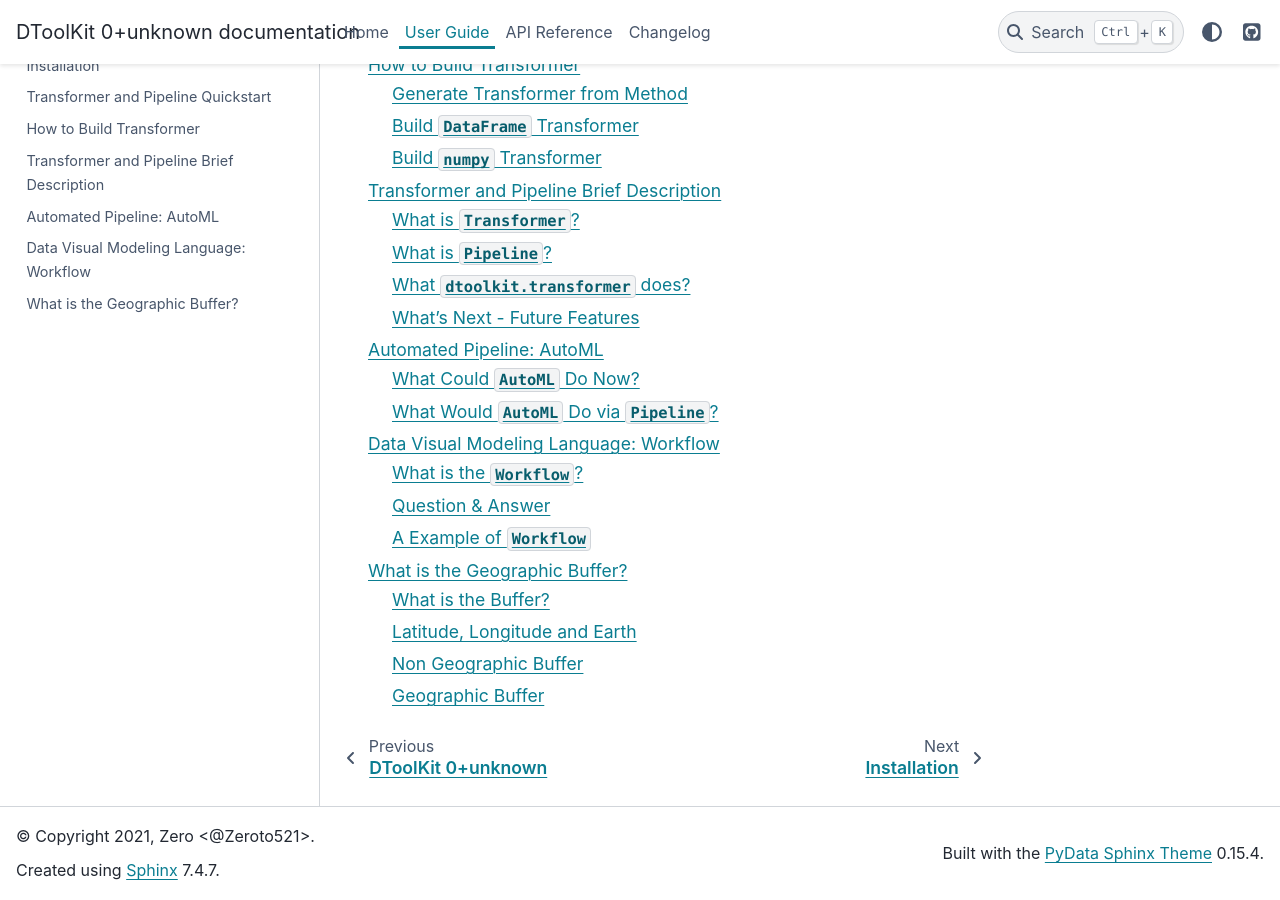
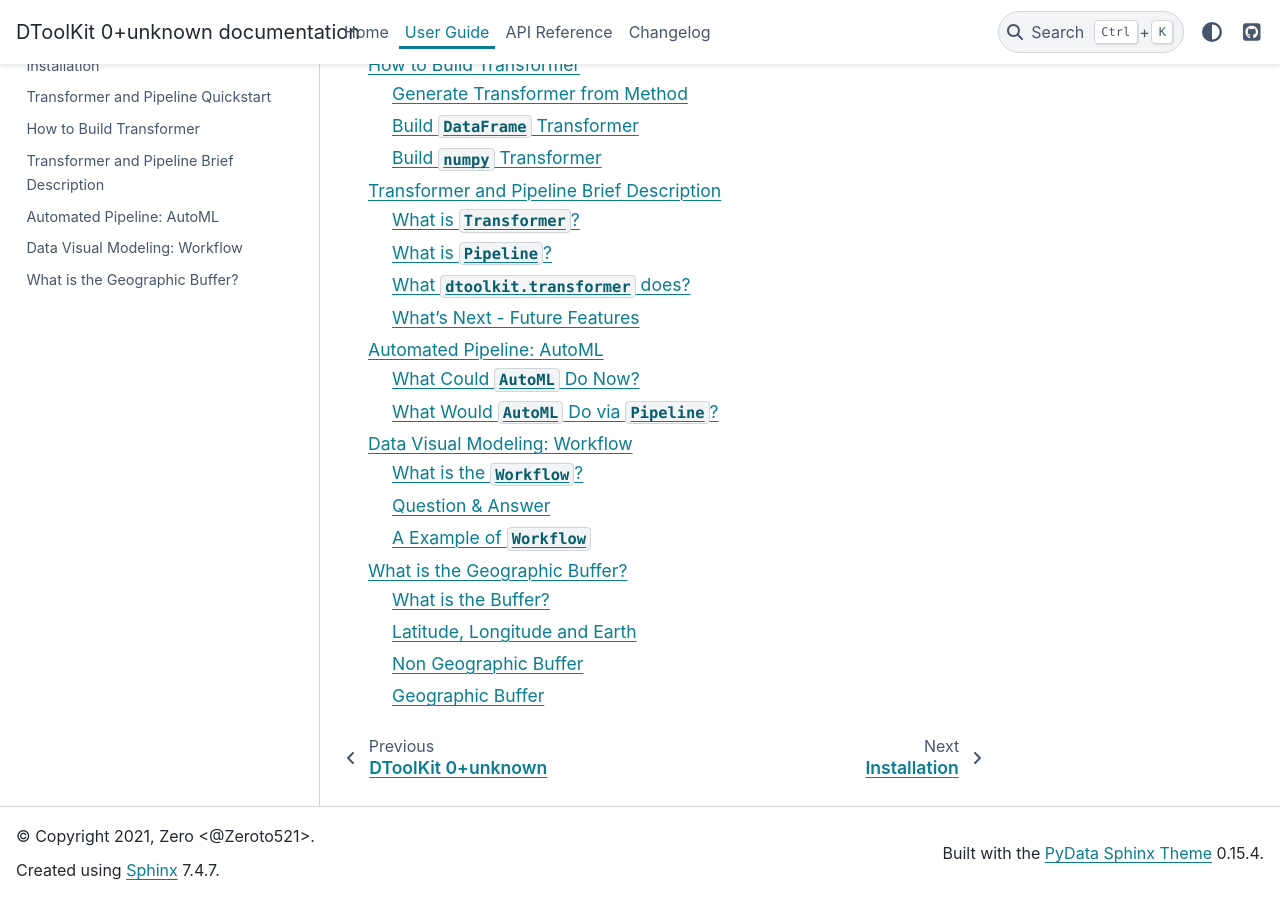
Before and after one commit to Zeroto521/my-data-toolkit, a Sphinx documentation site: the page built from doc/source/guide.rst, in a window 1280 px wide and 900 px high, scrolled down 617 px. Built offline with Sphinx 7.4.7 and the PyData theme 0.15.4, drawn with Linux system fonts in a browser that asks for light colours.

Commit message:
DOC: update `workflow` title

```diff
--- a/doc/source/guide.rst
+++ b/doc/source/guide.rst
@@ -12,5 +12,5 @@ Some tips about dtoolkit.
     How to Build Transformer <guide/build_transformer>
     Transformer and Pipeline Brief Description <guide/transformer_description>
     Automated Pipeline: AutoML <guide/automl>
-    Data Visual Modeling Language: Workflow <guide/workflow>
+    Data Visual Modeling: Workflow <guide/workflow>
     What is the Geographic Buffer? <guide/geographic_buffer>
--- a/doc/source/guide/workflow.md
+++ b/doc/source/guide/workflow.md
@@ -1,5 +1,5 @@
 (workflow)=
-# Data Visual Modeling Language: `Workflow`
+# Data Visual Modeling: `Workflow`
 
 :::{note}
 `Workflow` is an idea at present.
```
